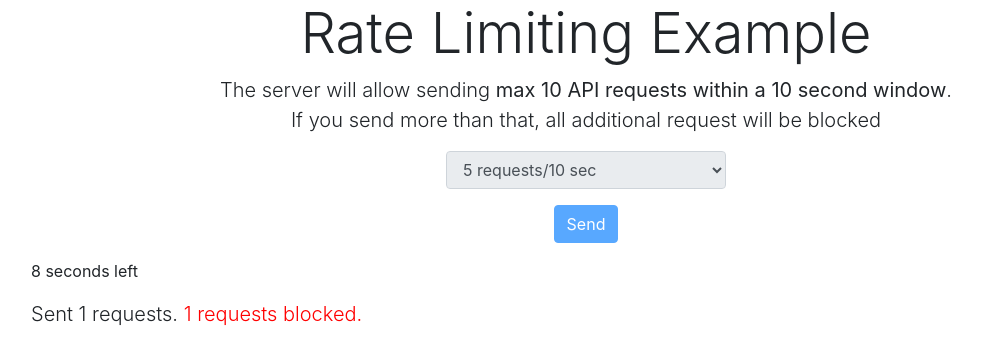
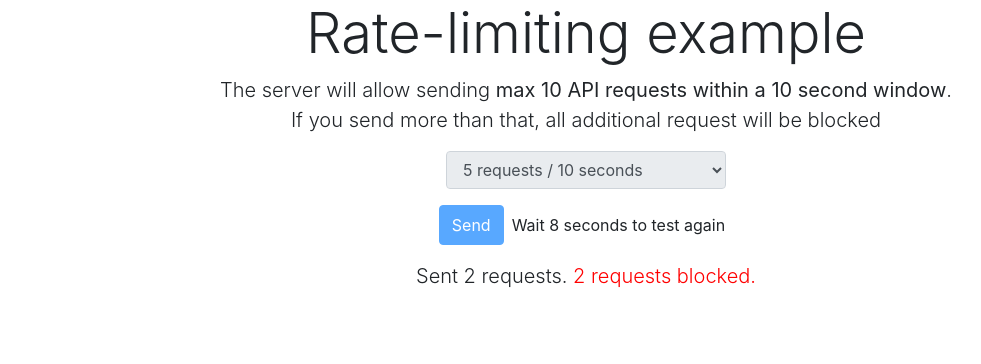
Before and after one commit to redis-developer/basic-redis-rate-limiting-demo-nodejs, a website: page src/public/index.html in a window 1280 px wide. Both pictures are taken after a click on the button "Send". Shown: the whole page, without its empty margins (54-1035 px from the left). Drawn offline with nearby package versions, Linux system fonts and the light colour scheme; no server answers.

Commit message:
Feature/last fixes (#7)

```diff
--- a/src/public/index.html
+++ b/src/public/index.html
@@ -14,7 +14,7 @@
     </head>
     <body>
         <div class="container">
-            <h1 class="display-4 text-center">Rate Limiting Example</h1>
+            <h1 class="display-4 text-center">Rate-limiting example</h1>
             <form>
                 <div class="form-group">
                     <p class="text-center lead" for="limit-select"
@@ -22,17 +22,22 @@
                         If you send more than that, all additional request will be blocked</p
                     >
                     <select id="limit-select" class="form-control">
-                        <option value="5">5 requests/10 sec</option>
-                        <option value="10">10 requests/10 sec</option>
-                        <option value="15">15 requests/10 sec</option>
-                        <option value="20">20 requests/10 sec</option>
+                        <option value="5">5 requests / 10 seconds</option>
+                        <option value="10">10 requests / 10 seconds</option>
+                        <option value="15">15 requests / 10 seconds</option>
+                        <option value="20">20 requests / 10 seconds</option>
                     </select>
-                    <button id="test-button" type="button" class="btn btn-primary">Send</button>
+                    <div class="d-flex justify-content-center">
+                        <button id="test-button" type="button" class="btn btn-primary">Send</button>
+                        <span id="timer" class="p-2 d-none"></span>
+                    </div>
                 </div>
             </form>
-            <div id="timer"></div>
-            <div id="result"></div>
-            <button id="reset-button" type="button" class="btn btn-primary d-none">Clear history</button>
+
+            <div class="text-center">
+                <div id="result"></div>
+                <button id="reset-button" type="button" class="btn btn-secondary btn-sm d-none">Clear history</button>
+            </div>
         </div>
         <script src="https://cdn.jsdelivr.net/npm/axios/dist/axios.min.js"></script>
         <script src="script.js"></script>
--- a/src/public/script.js
+++ b/src/public/script.js
@@ -11,19 +11,21 @@ const onSendButtonClick = e => {
     let counter = 10,
         requestInterval,
         counterInterval,
-        tick = 0,
-        requestsSentCount = 0,
-        successfullRequests = 0,
+        tick = -1,
+        requestsSent = 0,
+        successfulRequests = 0,
         blockedRequests = 0;
 
     const requestsToSend = parseInt(limitSelect.value);
-    const whenToSendTick = Math.ceil(100 / requestsToSend);
+    const whenToSendTick = Math.floor(100 / requestsToSend);
 
     sendButton.disabled = true;
     limitSelect.disabled = true;
 
     const callPing = async () => {
         try {
+            requestsSent++;
+
             await axios.get(pingUrl, {
                 headers: {
                     'Cache-Control': 'no-cache, no-store, must-revalidate',
@@ -32,56 +34,59 @@ const onSendButtonClick = e => {
                 }
             });
 
-            successfullRequests++;
+            successfulRequests++;
         } catch (err) {
             blockedRequests++;
         }
     };
 
-    timerDiv.innerHTML = `${counter} seconds left`;
+    timerDiv.innerHTML = `Wait ${counter} seconds to test again`;
+    timerDiv.classList.remove('d-none');
 
     let result = document.createElement('p');
     result.classList.add('lead');
 
     const sentMessage = document.createElement('span');
-    const successfullMessage = document.createElement('span');
-    successfullMessage.style.color = 'green';
+    const successfulMessage = document.createElement('span');
+    successfulMessage.style.color = 'green';
 
     const blockedMessage = document.createElement('span');
     blockedMessage.style.color = 'red';
 
     result.appendChild(sentMessage);
-    result.appendChild(successfullMessage);
+    result.appendChild(successfulMessage);
     result.appendChild(blockedMessage);
 
     resultDiv.prepend(result);
 
-    requestInterval = setInterval(async () => {
+    requestInterval = setInterval(() => {
         tick++;
 
-        if (tick % whenToSendTick === 0) {
-            await callPing();
+        if (tick % whenToSendTick === 0 && requestsSent < requestsToSend) {
+            callPing();
+        }
 
-            requestsSentCount++;
+        sentMessage.innerHTML = `Sent ${requestsSent} requests. `;
 
-            sentMessage.innerHTML = `Sent ${successfullRequests + blockedRequests} requests. `;
-
-            if (successfullRequests) {
-                successfullMessage.innerHTML = `Handled ${successfullRequests} requests. `;
+        if (successfulRequests) {
+            successfulMessage.innerHTML = `Handled ${successfulRequests} requests. `;
         }
 
         if (blockedRequests) {
             blockedMessage.innerHTML = `${blockedRequests} requests blocked. `;
         }
-        }
 
-        if (requestsSentCount === requestsToSend) {
+        if (tick === 100) {
             resetButton.classList.remove('d-none');
             sendButton.disabled = false;
             limitSelect.disabled = false;
             timerDiv.innerHTML = '';
+            timerDiv.classList.add('d-none');
+            clearInterval(counterInterval);
+        }
+
+        if (successfulRequests + blockedRequests === requestsToSend && tick > 100 || tick > 200) {
             clearInterval(requestInterval);
-            clearInterval(counterInterval);
         }
     }, 100);
 
@@ -89,17 +94,14 @@ const onSendButtonClick = e => {
         counter--;
 
         if (counter) {
-            timerDiv.innerHTML = `${counter} seconds left`;
+            timerDiv.innerHTML = `Wait ${counter} seconds to test again`;
         }
     }, 1000);
-
-    setTimeout(() => {}, 10 * 1000 + 150);
 };
 
 const onResetButtonClick = e => {
     e.preventDefault();
 
-    sendButton.disabled = false;
     resultDiv.innerHTML = '';
     resetButton.classList.add('d-none');
 };
@@ -113,5 +115,4 @@ document.addEventListener(
 );
 
 sendButton.addEventListener('click', onSendButtonClick);
-
 resetButton.addEventListener('click', onResetButtonClick);
--- a/src/public/styles.css
+++ b/src/public/styles.css
@@ -1,14 +1,11 @@
-#timer,
 #result,
-#test-button,
 #limit-select {
     display: block;
     margin-top: 1em;
     margin-bottom: 1em;
 }
 
-#limit-select,
-#test-button {
+#limit-select {
     margin-left: auto;
     margin-right: auto;
 }
```
Lines whose indentation alone changed are shown as unchanged.
